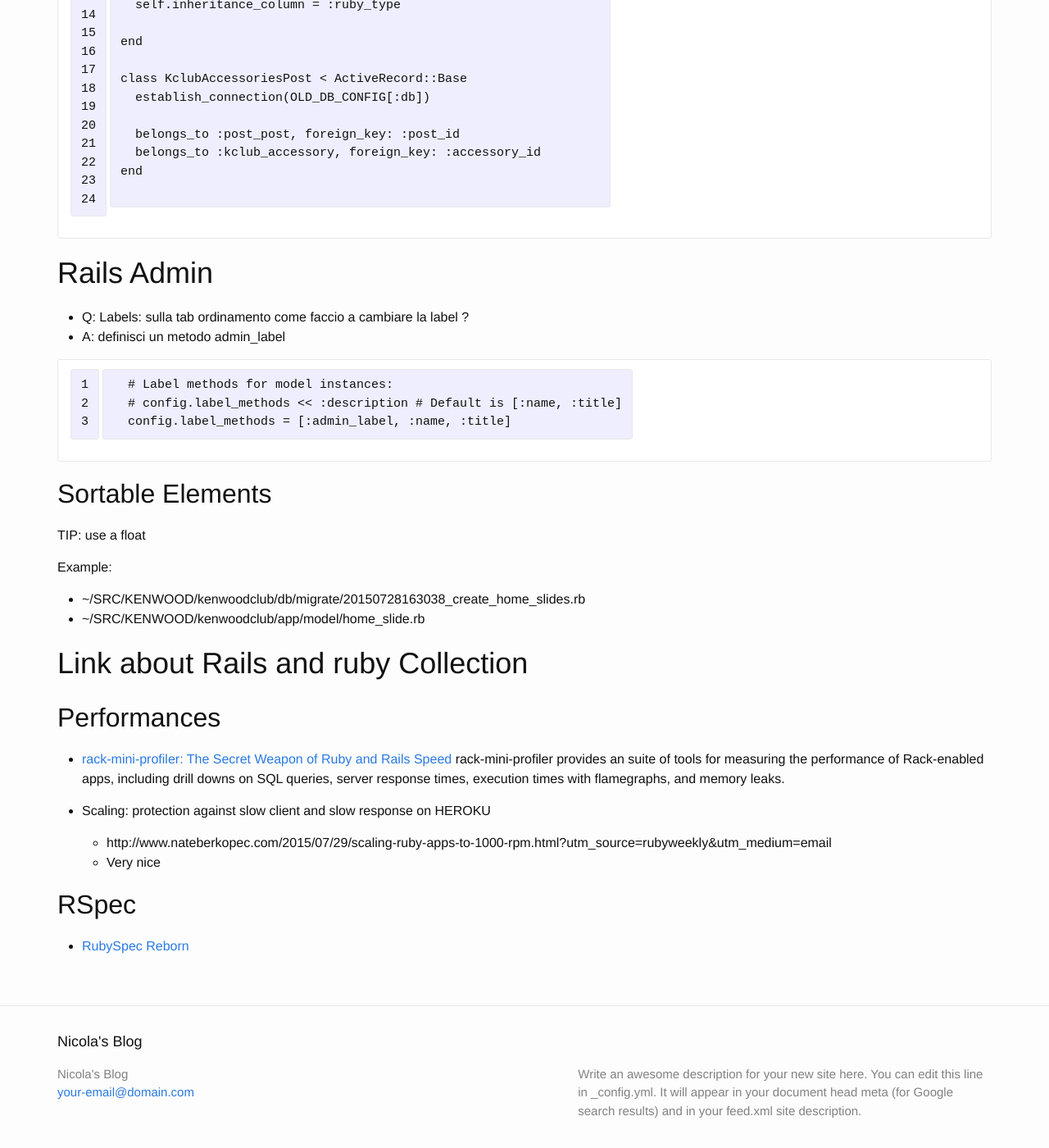
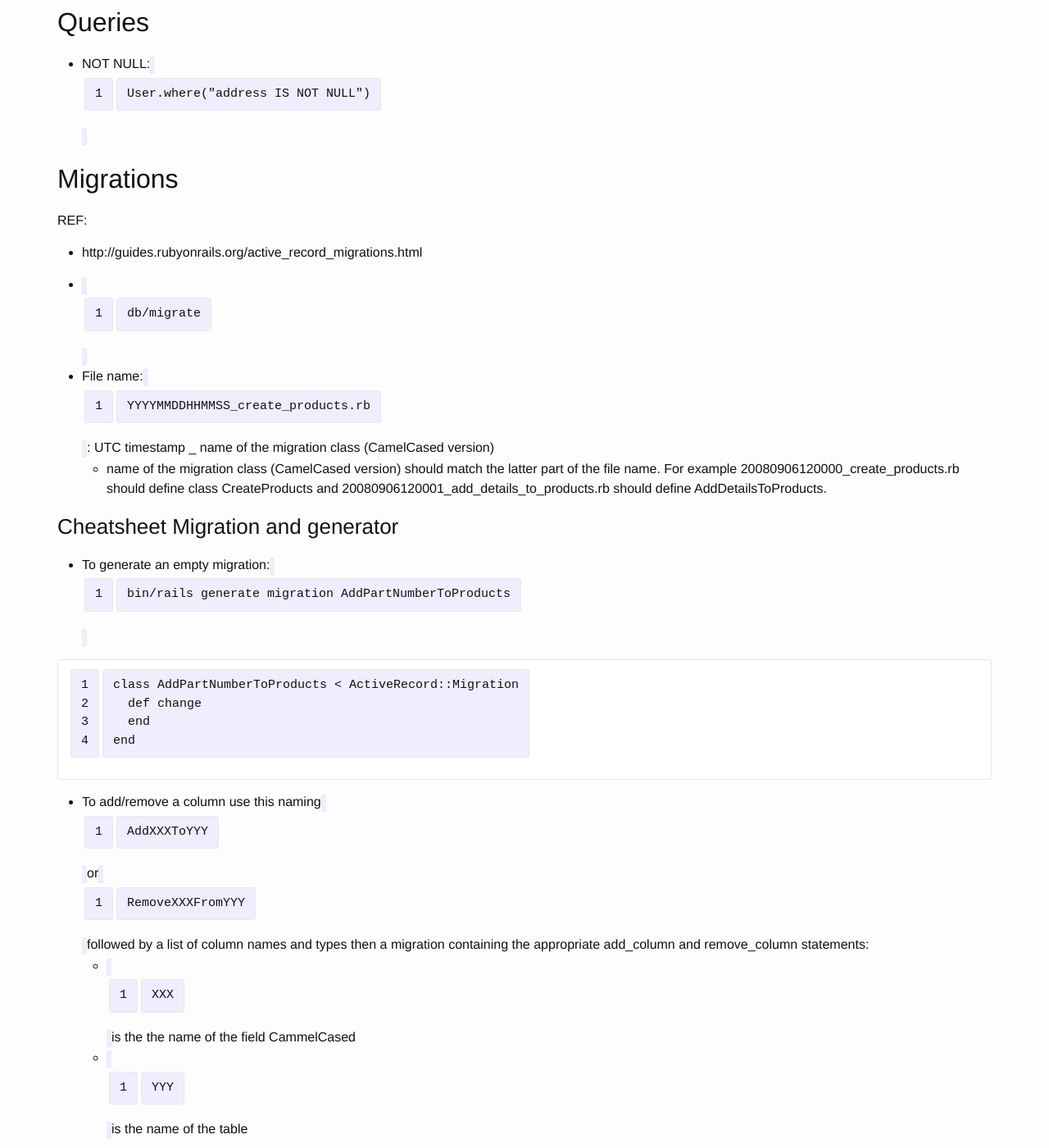
Before and after one commit to breezeight/nicola_blog, a Jekyll site: the page built from _guides/ruby_rails.markdown, in a window 1280 px wide and 1400 px high, scrolled down 1310 px. Shown: the whole window at 82% size. Built offline with Jekyll 4.4.1, drawn with Linux system fonts in a browser that asks for light colours; some of the changed text lies outside the part shown.

Commit message:
Rails: active record and migrations

```diff
--- a/_guides/ruby_rails.markdown
+++ b/_guides/ruby_rails.markdown
@@ -12,13 +12,70 @@
 * Will be replaced with the ToC, excluding the "Contents" header
 {:toc}
 
+# Rails Command line
+
+REF:
+* INTRO http://guides.rubyonrails.org/command_line.html#rails-generate
+* MODELs
+  * http://edgeguides.rubyonrails.org/active_record_migrations.html#model-generators
+  * http://railsguides.net/advanced-rails-model-generators/
+
+* destroy example:
+  * bin/rails generate model Oops
+  * bin/rails destroy model Oops
+
 # ActiveRecord
-
 
 Conventions:
 
 * has_any: use plural form of the model, example for model Post: `posts`
 * belongs_to: use the singlular form of the model, example for model Post: `post`
+
+## Validations
+
+http://edgeguides.rubyonrails.org/active_record_validations.html
+
+## Queries
+
+* NOT NULL: `User.where("address IS NOT NULL")`
+
+## Migrations
+
+REF:
+
+* http://guides.rubyonrails.org/active_record_migrations.html
+
+
+* `db/migrate`
+* File name: `YYYYMMDDHHMMSS_create_products.rb` : UTC timestamp _  name of the migration class (CamelCased version)
+  * name of the migration class (CamelCased version) should match the latter part of the file name. For example 20080906120000_create_products.rb should define class CreateProducts and 20080906120001_add_details_to_products.rb should define AddDetailsToProducts.
+
+### Cheatsheet Migration and generator
+
+* To generate an empty migration: `bin/rails generate migration AddPartNumberToProducts`
+
+~~~
+class AddPartNumberToProducts < ActiveRecord::Migration
+  def change
+  end
+end
+~~~
+
+* To add/remove a column use this naming `AddXXXToYYY` or `RemoveXXXFromYYY` followed by a list of column names and types then a migration containing the appropriate add_column and remove_column statements:
+  * `XXX` is the the name of the field  CammelCased
+  * `YYY` is the name of the table
+
+`bin/rails generate migration AddPartNumberToProducts part_number:string` :
+
+~~~
+class AddPartNumberToProducts < ActiveRecord::Migration
+  def change
+    add_column :products, :part_number, :string
+  end
+end
+~~~
+
+To create a new table `CreateXXX`, followed by a list of column names and types.
 
 ## HasMany woth a Legacy Database
 
```
